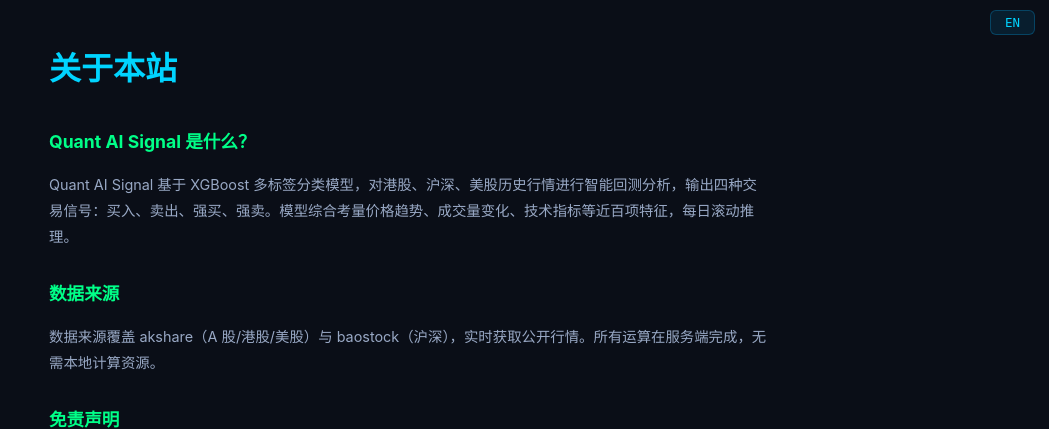
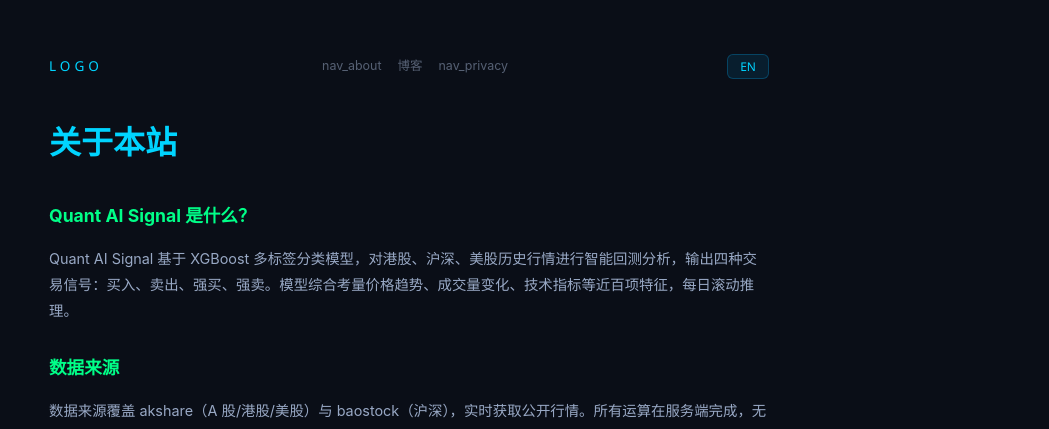
Before and after one commit to zhaoxusun/stock-quant-model, a Flask app: page /about in a window 1280 px wide. Shown: the top 429 px of the page, without its empty margins (231-1280 px from the left). Run offline with Flask 3, Linux system fonts and the light colour scheme.

Commit message:
extract shared header into _header.html, use include across pages

```diff
--- /dev/null
+++ b/templates/_header.html
@@ -0,0 +1,9 @@
+<header>
+  <div class="logo" data-i18n="logo">✦ Quant AI Signal</div>
+  <div class="header-nav">
+    <a href="/about" data-i18n="nav_about">关于</a>
+    <a href="/blog" data-i18n="nav_blog">博客</a>
+    <a href="/privacy" data-i18n="nav_privacy">隐私</a>
+  </div>
+  <button class="lang-btn" onclick="switchLang()" id="langBtn">EN</button>
+</header>
--- a/templates/about.html
+++ b/templates/about.html
@@ -11,18 +11,17 @@ h1 { color: var(--accent-cyan); }
 h2 { color: var(--accent-green); font-size: 1.1rem; margin-top: 28px; }
 p, li { color: var(--text-body); font-size: 0.9rem; }
 a { color: var(--accent-cyan); }
-.lang-btn {
-  position: fixed; top: 10px; right: 14px; z-index: 200;
-  background: rgba(0,180,255,0.1); border: 1px solid rgba(0,180,255,0.25);
-  color: var(--accent-cyan); padding: 4px 14px; border-radius: 6px;
-  cursor: pointer; font-size: 0.78rem; font-family: var(--font-body,monospace);
-  transition: 0.2s;
-}
+header { display: flex; align-items: center; justify-content: space-between; padding: 14px 0; }
+.logo { font-family: 'Segoe UI',monospace; font-size: 0.85rem; letter-spacing: 4px; text-transform: uppercase; color: var(--accent-cyan); }
+.header-nav { display: flex; gap: 16px; font-size: 0.78rem; }
+.header-nav a { color: var(--text-dim); text-decoration: none; }
+.header-nav a:hover { color: var(--accent-cyan); }
+.lang-btn { background: rgba(0,180,255,0.1); border: 1px solid rgba(0,180,255,0.25); color: var(--accent-cyan); padding: 3px 12px; border-radius: 6px; cursor: pointer; font-size: 0.75rem; font-family: 'Segoe UI',monospace; transition: 0.2s; }
 .lang-btn:hover { background: rgba(0,180,255,0.2); }
 </style>
 </head>
 <body>
-<button class="lang-btn" onclick="switchLang()" id="langBtn">EN</button>
+{% include '_header.html' %}
 <h1 data-i18n="h1">关于本站</h1>
 
 <h2 data-i18n="what_h">Quant AI Signal 是什么？</h2>
```
Also changed, not shown: templates/blog.html (+7 -2 lines), templates/blog_how_to_use.html (+8 -3 lines), templates/index.html (+1 -9 lines).
